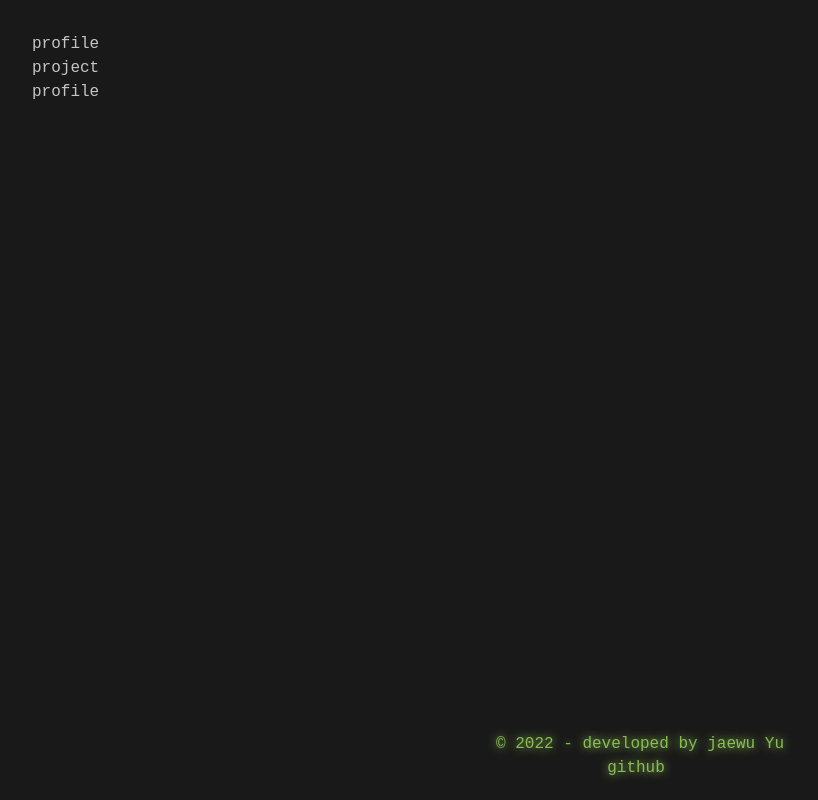
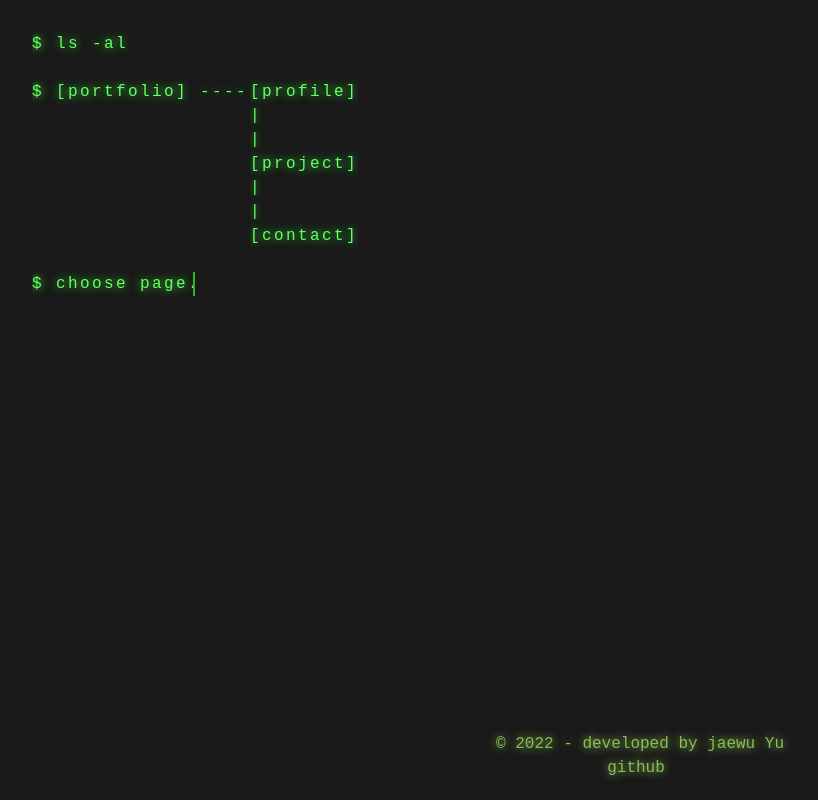
Before and after one commit to yuJaeWoo/portfolio, a Next.js app in the folder portfolio/: page /dashboard in a window 1280 px wide. Shown: the whole page, without its empty margins (0-818 px from the left). Built offline with nearby package versions, Linux system fonts and the light colour scheme.

Commit message:
dashboard

```diff
--- a/portfolio/src/pages/dashboard.tsx
+++ b/portfolio/src/pages/dashboard.tsx
@@ -1,19 +1,52 @@
 import Head from "next/head";
-import Contatct from "./contatct";
+import Router from "next/router";
+import { useState } from "react";
+import Contatct from "./contact";
 import Profile from "./profile";
 import Project from "./project";
 
 export default function Dashboard() {
+    const [load, setLoad] = useState<boolean>(false)
+    const [directory, setDirectory] = useState<boolean>(false)
+    setTimeout(()=>{
+        setDirectory(true)
+    },2000)
+    setTimeout(()=>{
+        setLoad(true)
+    },5000)
+
+    const choosePage = (pageName:string) => {
+        Router.push(`/${pageName}`)
+    }
+
   return (
     <div className="main">
       <Head>
         <title>재우's Portfolio</title>
         <link rel="icon" href="/favicon.ico" />
       </Head>
-        <Profile />
-        <Project />
-        <Contatct />
-
+        <div className="flex flex-col">
+        <div className="typewriter">
+            <p>$ ls -al</p>
+        </div>
+        <br/>
+            {directory? <div className="typewriter flex flex-row">
+                <div><p>$ [portfolio] ---- </p></div>
+                <div>
+                    <p onClick={()=>{choosePage("profile")}}> [profile] </p>
+                    <p>|</p>
+                    <p>|</p>
+                    <p onClick={()=>{choosePage("project")}}> [project] </p>
+                    <p>|</p>
+                    <p>|</p>
+                    <p onClick={()=>{choosePage("contact")}}> [contact] </p>
+                    <br/>
+                </div>
+            </div> : <></>}
+            {load ? (<div className="typewriter">
+                <p className="goD">$ choose page.</p>
+            </div>): <></>}
+        </div>
     </div>
   );
 }
--- a/portfolio/styles/globals.css
+++ b/portfolio/styles/globals.css
@@ -19,7 +19,10 @@ body {
     color: #9bd65cd6;
     text-shadow: 0 0 10px #9bd65c;
   }
-
+  .vLine{
+    width:2px;
+    border-right: .15em solid #33FF33;
+  }
 
   .typewriter p{
     color: #66FF66;
```
Also changed, not shown: portfolio/src/pages/contact.tsx (renamed from portfolio/src/pages/contatct.tsx).
